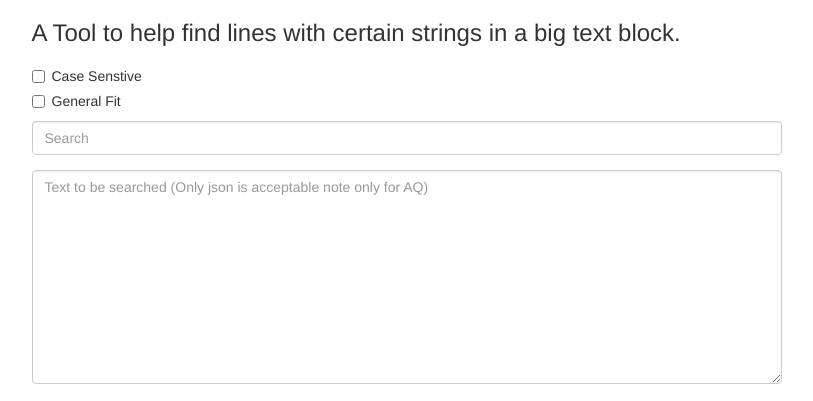
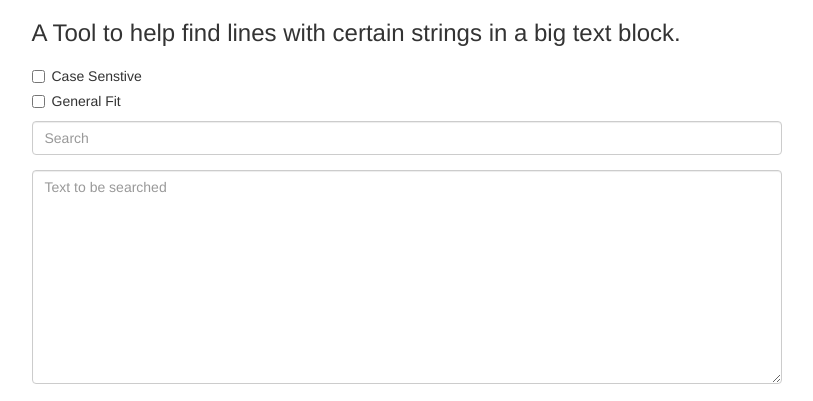
Before and after one commit to aq89kicsit/angularjs-code-ex, a plain HTML site: page index.html in a window 1280 px wide. Shown: the top 401 px of the page, without its empty margins (331-1144 px from the left). Drawn offline with Linux system fonts and the light colour scheme.

Commit message:
Text remove in textarea

```diff
--- a/index.html
+++ b/index.html
@@ -45,7 +45,7 @@
             <div class="form-group">
                 <input  ng-model="searchString" ng-change="findValue()" type="text" class="form-control" name="search" id="search" placeholder="Search">
             </div>
-            <textarea my-directive ng-model="item" ng-change="jsonDataChange()" class="form-control" rows="10" name="text_searched" placeholder="Text to be searched (Only json is acceptable note only for AQ)"></textarea>
+            <textarea my-directive ng-model="item" ng-change="jsonDataChange()" class="form-control" rows="10" name="text_searched" placeholder="Text to be searched"></textarea>
         </div>
 
         <div class="col-lg-8 col-lg-offset-3">
```
Also changed, not shown: 1 other file.
